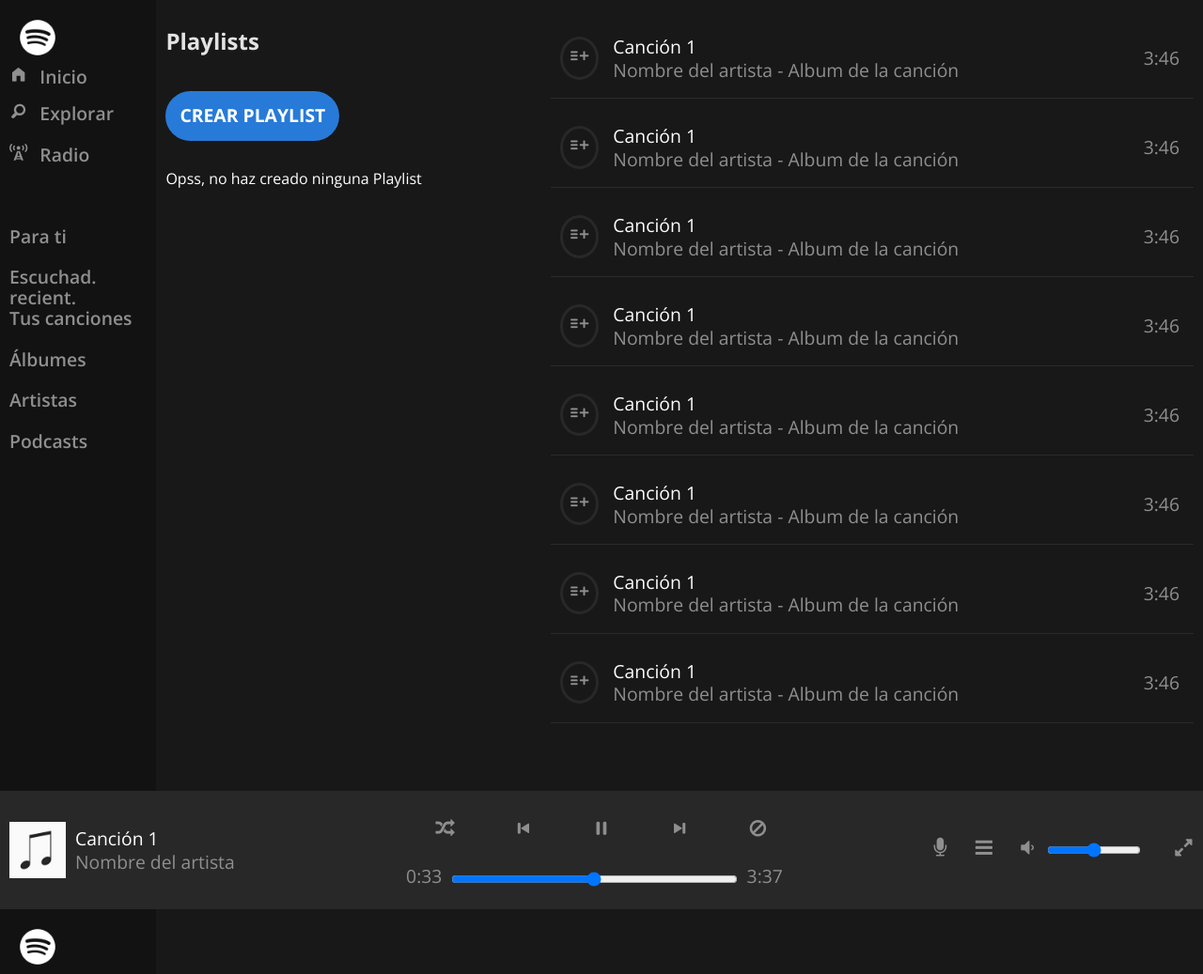
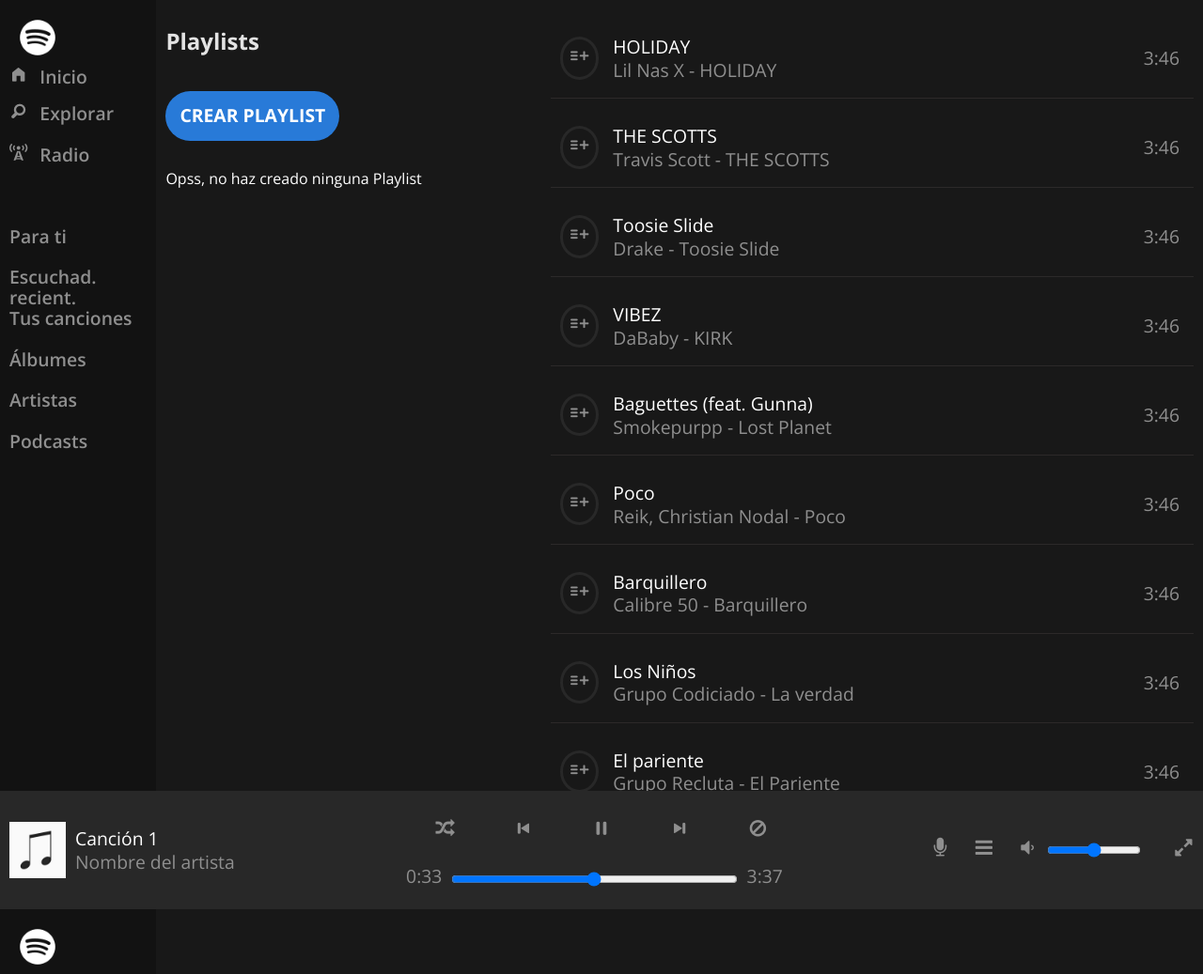
Before and after one commit to JalilManuel23/estructurasDeDatos, a PHP site: page / in a window 1280 px wide. Shown: the top 1037 px of the page at 94% size. Run offline with PHP 8.4, Linux system fonts and the light colour scheme.

Commit message:
Se agregan 10 canciones

```diff
--- a/proyecto/css/estilos.css
+++ b/proyecto/css/estilos.css
@@ -114,6 +114,10 @@
 .contenido-menu img {
     width: 60px;
     height: 60px;
+}
+
+.canciones {
+    overflow-y: scroll;
 }
 
 .cancion {
--- a/proyecto/index.html
+++ b/proyecto/index.html
@@ -13,14 +13,14 @@
     <script src="js/main.js"></script>
 </head>
 
-<body onload="mostrarLetrero()">
+<body onload="main()">
     <!-- INICIO PRIMERA PÁGINA -->
-    <header>
+    <header id="header">
         <div class="contenido">
             <div class="menu">
                 <div class="contenido-menu contenedor">
                     <img class="opcion" src="img/logo.png" alt="Logo">
-                    <a href="index.html" class="opcion icon-home">Inicio</a>
+                    <a href="index.html#header" class="opcion icon-home">Inicio</a>
                     <p class="opcion icon-magnifying-glass">Explorar</p>
                     <p class="opcion icon-radio-tower">Radio</p>
                     <p class="opcion"></p>
@@ -41,108 +41,13 @@
                 </div>
             </div>
             <div class="canciones">
-                <div class="contenedor-canciones contenedor">
-                    <div class="cancion">
-                        <div class="icono-info">
-                            <p class="subtitulo-cancion icon-list-add"></p>
-                            <div class="info-cancion">
-                                <p class="titulo-cancion">Canción 1</p>
-                                <p class="subtitulo-cancion">Nombre del artista - Album de la canción</p>
-                            </div>
-                        </div>
-                        <p class="duracion">
-                            3:46
-                        </p>
-                    </div>
-                    <div class="cancion">
-                        <div class="icono-info">
-                            <p class="subtitulo-cancion icon-list-add"></p>
-                            <div class="info-cancion">
-                                <p class="titulo-cancion">Canción 1</p>
-                                <p class="subtitulo-cancion">Nombre del artista - Album de la canción</p>
-                            </div>
-                        </div>
-                        <p class="duracion">
-                            3:46
-                        </p>
-                    </div>
-                    <div class="cancion">
-                        <div class="icono-info">
-                            <p class="subtitulo-cancion icon-list-add"></p>
-                            <div class="info-cancion">
-                                <p class="titulo-cancion">Canción 1</p>
-                                <p class="subtitulo-cancion">Nombre del artista - Album de la canción</p>
-                            </div>
-                        </div>
-                        <p class="duracion">
-                            3:46
-                        </p>
-                    </div>
-                    <div class="cancion">
-                        <div class="icono-info">
-                            <p class="subtitulo-cancion icon-list-add"></p>
-                            <div class="info-cancion">
-                                <p class="titulo-cancion">Canción 1</p>
-                                <p class="subtitulo-cancion">Nombre del artista - Album de la canción</p>
-                            </div>
-                        </div>
-                        <p class="duracion">
-                            3:46
-                        </p>
-                    </div>
-                    <div class="cancion">
-                        <div class="icono-info">
-                            <p class="subtitulo-cancion icon-list-add"></p>
-                            <div class="info-cancion">
-                                <p class="titulo-cancion">Canción 1</p>
-                                <p class="subtitulo-cancion">Nombre del artista - Album de la canción</p>
-                            </div>
-                        </div>
-                        <p class="duracion">
-                            3:46
-                        </p>
-                    </div>
-                    <div class="cancion">
-                        <div class="icono-info">
-                            <p class="subtitulo-cancion icon-list-add"></p>
-                            <div class="info-cancion">
-                                <p class="titulo-cancion">Canción 1</p>
-                                <p class="subtitulo-cancion">Nombre del artista - Album de la canción</p>
-                            </div>
-                        </div>
-                        <p class="duracion">
-                            3:46
-                        </p>
-                    </div>
-                    <div class="cancion">
-                        <div class="icono-info">
-                            <p class="subtitulo-cancion icon-list-add"></p>
-                            <div class="info-cancion">
-                                <p class="titulo-cancion">Canción 1</p>
-                                <p class="subtitulo-cancion">Nombre del artista - Album de la canción</p>
-                            </div>
-                        </div>
-                        <p class="duracion">
-                            3:46
-                        </p>
-                    </div>
-                    <div class="cancion">
-                        <div class="icono-info">
-                            <p class="subtitulo-cancion icon-list-add"></p>
-                            <div class="info-cancion">
-                                <p class="titulo-cancion">Canción 1</p>
-                                <p class="subtitulo-cancion">Nombre del artista - Album de la canción</p>
-                            </div>
-                        </div>
-                        <p class="duracion">
-                            3:46
-                        </p>
-                    </div>
+                <div id="contenedor-canciones" class="contenedor-canciones contenedor">
+                    <!-- mostrarCanciones() -->
                 </div>
             </div>
         </div>
         <div class="reproductor">
-            <div class="contenedor-reproductor contenedor">
+            <div id="contenedor-reproductor" class="contenedor-reproductor contenedor">
                 <div class="reproductor-img-titulo">
                     <img src="img/cancion.png" alt="Imagen Canción">
                     <div class="info-cancion">
@@ -182,7 +87,7 @@
             <div class="menu">
                 <div class="contenido-menu contenedor">
                     <img class="opcion" src="img/logo.png" alt="Logo">
-                    <a href="index.html" class="opcion icon-home">Inicio</a>
+                    <a href="index.html#header" class="opcion icon-home">Inicio</a>
                     <p class="opcion icon-magnifying-glass">Explorar</p>
                     <p class="opcion icon-radio-tower">Radio</p>
                     <p class="opcion"></p>
@@ -259,7 +164,7 @@
             <div class="menu">
                 <div class="contenido-menu contenedor">
                     <img class="opcion" src="img/logo.png" alt="Logo">
-                    <a href="index.html" class="opcion icon-home">Inicio</a>
+                    <a href="index.html#header" class="opcion icon-home" onclick="limpiarVerPlaylist()">Inicio</a>
                     <p class="opcion icon-magnifying-glass">Explorar</p>
                     <p class="opcion icon-radio-tower">Radio</p>
                     <p class="opcion"></p>
@@ -274,10 +179,9 @@
             <div class="contenedor-playlist">
                 <div class="encabezado-playlist">
                     <img src="img/playlist-icono.png" alt="Playlist">
-                    <div class="nombre-playlist">
+                    <div id="nombre-playlist" class="nombre-playlist">
                         <p class="titulo-playlist">LISTA</p>
-                        <h2>Nombre Playlist</h2>
-                        <p class="descripcion">Lorem, ipsum dolor sit amet consectetur adipisicing elit. Quidem aut dolorum facere, ipsum quod facilis. Nobis ut dolores fugiat enim nam recusandae esse, aut officia eveniet incidunt eius ad dolore.</p>
+                        <!-- mostrarPlayListCompleta(indice); -->
                     </div>
                 </div>
                 <a href="#" class="boton">REPRODUCIR</a>
--- a/proyecto/js/main.js
+++ b/proyecto/js/main.js
@@ -146,6 +146,12 @@
 let nombres = [];
 let descripciones = [];
 
+// Función que se ejecuta al cargar
+function main() {
+    mostrarCanciones();
+    mostrarLetrero();
+}
+
 // Función para crear una lista
 function crearPlaylist() {
     const listaNueva = new ListaDoble();
@@ -203,7 +209,7 @@
 
     divPlaylist.className = "playlist";
     divPlaylist.setAttribute('href', "#ver-playlist");
-    divPlaylist.setAttribute('onclick', 'mostrarPlaylistCompleta()');
+    divPlaylist.setAttribute('onclick', "mostrarPlaylistCompleta(" + contador + ")");
     divImagen.className = "imagen-nombre-playlist";
     imagen.setAttribute('src', 'img/playlist-icono.png');
     icono.className = "icono-ver";
@@ -222,6 +228,81 @@
 }
 
 // Muestra la playlist en la seccion 2
-function mostrarPlaylistCompleta() {
-    alert(indice);
+/* <h2 id="nombre">Nombre Playlist</h2>
+<p id="descripcion" class="descripcion">Lorem, ipsum dolor sit amet consectetur adipisicing elit. Quidem aut dolorum facere, ipsum quod facilis. Nobis ut dolores fugiat enim nam recusandae esse, aut officia eveniet incidunt eius ad dolore.</p> */
+function mostrarPlaylistCompleta(indice) {
+    const divNombrePlaylist = document.querySelector("#nombre-playlist");
+
+    const nombre = document.createElement("h2");
+    const descripcion = document.createElement("p");
+
+    descripcion.className = "descripcion";
+    nombre.id = "nombre-playlistCompleta";
+    descripcion.id = "descripcion-playlistCompleta";
+
+    nombre.textContent = nombres[indice];
+    descripcion.textContent = descripciones[indice];
+
+    divNombrePlaylist.appendChild(nombre);
+    divNombrePlaylist.appendChild(descripcion);
 }
+
+// Limpia la parte de ver playlist
+function limpiarVerPlaylist() {
+    const divNombrePlaylist = document.querySelector("#nombre-playlist");
+    const nombre = document.querySelector("#nombre-playlistCompleta");
+    const descripcion = document.querySelector("#descripcion-playlistCompleta");
+
+    divNombrePlaylist.removeChild(nombre);
+    divNombrePlaylist.removeChild(descripcion);
+}
+
+// Arreglo para las canciones y los artistass/almbumes
+let canciones =     ["HOLIDAY"            , "THE SCOTTS"               , "Toosie Slide"        , "VIBEZ"        , "Baguettes (feat. Gunna)" , "Poco"                        , "Barquillero"             , "Los Niños"                  , "El pariente"                , "El Buho"];
+let artistasAlbum = ["Lil Nas X - HOLIDAY", "Travis Scott - THE SCOTTS", "Drake - Toosie Slide", "DaBaby - KIRK", "Smokepurpp - Lost Planet", "Reik, Christian Nodal - Poco", "Calibre 50 - Barquillero", "Grupo Codiciado - La verdad", "Grupo Recluta - El Pariente", "El Buho - Luis R Conriquez - EL Buho"];
+
+// Función para mostrar las canciónes en el header
+/*
+<div class="cancion">
+    <div class="icono-info">
+        <p class="subtitulo-cancion icon-list-add"></p>
+        <div class="info-cancion">
+            <p class="titulo-cancion">Canción 1</p>
+            <p class="subtitulo-cancion">Nombre del artista - Album de la canción</p>
+        </div>
+    </div>
+    <p class="duracion">3:46</p>
+</div> */
+function mostrarCanciones() {
+    for(let i = 0; i < canciones.length; i++) {
+        const divContenedorCanciones = document.querySelector("#contenedor-canciones");
+        const divCancion = document.createElement("div");
+        const divIconoInfo = document.createElement("div");
+        const pIcono = document.createElement("p");
+        const divInfo = document.createElement("div");
+        const pTitulo = document.createElement("p");
+        const pSubtitulo = document.createElement("p");
+        const pDuracion = document.createElement("p");
+
+        divCancion.className = "cancion";
+        divIconoInfo.className = "icono-info";
+        pIcono.className = "subtitulo-cancion";
+        pIcono.className = "icon-list-add";
+        divInfo.className = "info-cancion";
+        pTitulo.className = "titulo-cancion";
+        pSubtitulo.className = "subtitulo-cancion";
+        pDuracion.className = "duracion";
+
+        pTitulo.textContent = canciones[i];
+        pSubtitulo.textContent = artistasAlbum[i];
+        pDuracion.textContent = "3:46";
+
+        divContenedorCanciones.appendChild(divCancion);
+        divCancion.appendChild(divIconoInfo);
+        divIconoInfo.appendChild(pIcono);
+        divIconoInfo.appendChild(divInfo);
+        divInfo.appendChild(pTitulo);
+        divInfo.appendChild(pSubtitulo);
+        divCancion.appendChild(pDuracion);
+    }
+}
```
